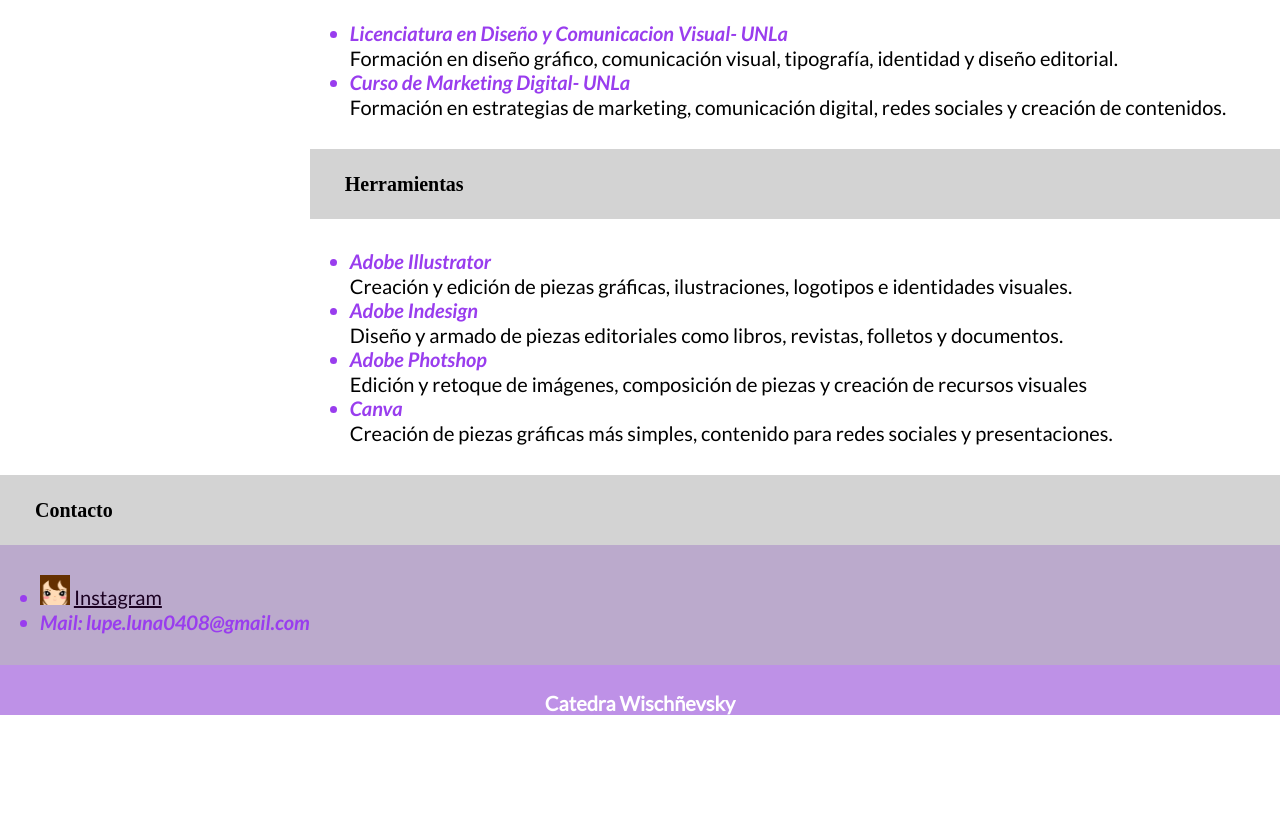
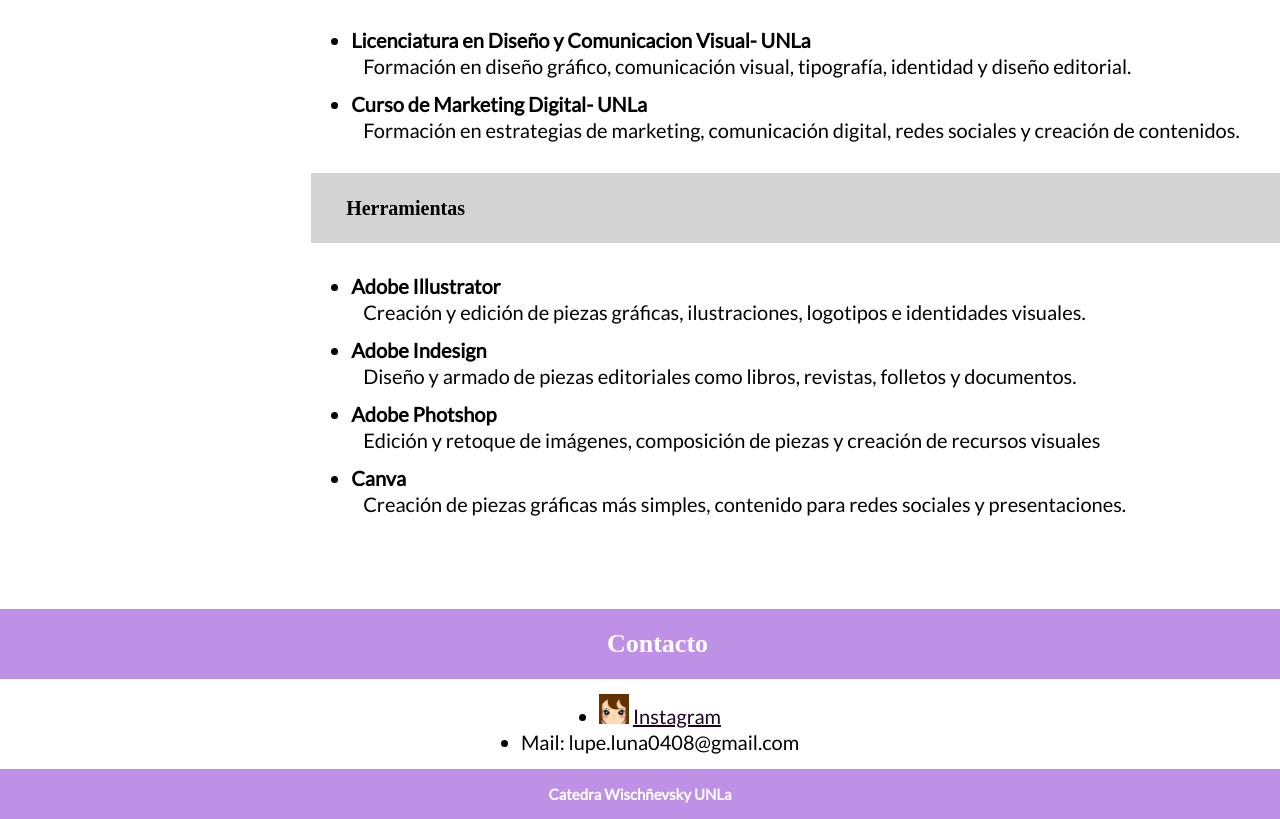
Before and after one commit to Guada080/curriculum-guadalupe-luna, a plain HTML site: page index.html in a window 1280 px wide. Shown: the part 431-1250 px from the top of the page. Before the commit the page ends 1146 px from the top, so only its background shows below. Drawn offline with Linux system fonts and the light colour scheme; a web font is replaced by a local one.

Commit message:
Correciones en listado

```diff
--- a/estilos.css
+++ b/estilos.css
@@ -18,7 +18,7 @@
 * {
     font-family: "Lato regular";
     text-wrap-style: balance;
-    line-height: 24px;
+    line-height: 26px;
     font-size: 20px;
     margin: 0;
     padding: 20;
@@ -44,7 +44,7 @@ h2 {
 h3 {
     padding-left: 35px;
     font-family: "hagrid";
-    font-size: 1rem;
+    font-size: 1.3 rem;
     background-color: lightgray;
     height: 70px;
     margin-block: 30px;
@@ -66,27 +66,20 @@ nav {
     gap: 15px;
 }
 
-a{
+a {
     color: rgb(27, 1, 34);
 }
 
-p {
-    padding-left: 35px;
-}
+
 
 h4 {
     height: 50px;
-    background-color:  #be91e7;
+    font-size: 15px;
+    background-color: #be91e7;
     display: flex;
-    align-items: flex-end;
+    align-items: center;
     color: white;
-    justify-content: space-around;
-}
-
-
-#Contacto{
-    background-color:  #bac;
-    padding-bottom: 30px;
+    justify-content: center;
 }
 
 main {
@@ -95,9 +88,27 @@ main {
     justify-content: space-between;
 }
 
-li{
-    font-family: "Lato bold italic";
-    font-size: 20px;
-    color: #993dee;
-    line-height: 25px;
+
+#contacto {
+    margin: 0;
+    margin-top: 80px;
+    font-size: 1.3rem;
+    color: white;
+    background-color: #be91e7;
+    display: flex;
+    justify-content: center;
 }
+
+
+#redes {
+    height: 90px;
+    display: flex;
+    justify-content: center;
+    flex-direction: column;
+    align-items: center;
+}
+
+p{
+    margin: 12px;
+    margin-top: 0;
+}
--- a/index.html
+++ b/index.html
@@ -18,6 +18,7 @@
          <a href="#">Portfolio</a>
       </nav>
    </header>
+
    <main>
       <section>
          <h1>Curriculum Guadalupe Luna</h1>
@@ -34,44 +35,44 @@
 
          <section id="Estudios">
             <h3>Estudios</h3>
-            <ul>
-               <li>Licenciatura en Diseño y Comunicacion Visual- UNLa</li>
-               Formación en diseño gráfico, comunicación visual, tipografía, identidad y diseño editorial.
-               <li>Curso de Marketing Digital- UNLa</li>
-               Formación en estrategias de marketing, comunicación digital, redes sociales y creación de contenidos.
+            <ul> <!-- Aca tengo una duda y es si me estoy pasando con la cantidad de h. Es legal hacerlo asi o deberia diferenciar el listado de otra forma?-->
+
+               <li> <h5> Licenciatura en Diseño y Comunicacion Visual- UNLa </h5></li>
+              <p> Formación en diseño gráfico, comunicación visual, tipografía, identidad y diseño editorial.</p>
+               <li><h5>Curso de Marketing Digital- UNLa</h5></li>
+              <p> Formación en estrategias de marketing, comunicación digital, redes sociales y creación de contenidos.</p>
             </ul>
             <h3>Herramientas</h3>
             <ul>
-               <li> Adobe Illustrator </li>
-               Creación y edición de piezas gráficas, ilustraciones, logotipos e identidades visuales.
-               <li>Adobe Indesign</li>
-               Diseño y armado de piezas editoriales como libros, revistas, folletos y documentos.
-               <li>Adobe Photshop</li>
-               Edición y retoque de imágenes, composición de piezas y creación de recursos visuales
-               <li> Canva</li>
-               Creación de piezas gráficas más simples, contenido para redes sociales y presentaciones.
+               <li><h5> Adobe Illustrator </h5></li>
+              <p> Creación y edición de piezas gráficas, ilustraciones, logotipos e identidades visuales.</p>
+               <li><h5>Adobe Indesign</h5></li>
+              <p> Diseño y armado de piezas editoriales como libros, revistas, folletos y documentos.</p>
+               <li><h5>Adobe Photshop</h5></li>
+               <p>Edición y retoque de imágenes, composición de piezas y creación de recursos visuales</p>
+               <li> <h5>Canva </h5></li>
+               <p>Creación de piezas gráficas más simples, contenido para redes sociales y presentaciones.</p>
             </ul>
          </section>
       </div>
    </main>
 
    <footer>
-      <section id="Contacto">
-         <h3> Contacto</h3>
-         <ul>
+         <h3 id="contacto"> Contacto</h3>
+         <ul id="redes">
             <li>
                <img src="img/imag-ig.jpg" width="30" height="30" />
                <a href="https://www.instagram.com/hey.wuadi">Instagram</a>
-
             </li>
 
             <li>
-               Mail: lupe.luna0408@gmail.com</p>
+               Mail: lupe.luna0408@gmail.com
             </li>
-      </section>
+
       </ul>
 
-      <h4> Catedra Wischñevsky</h4>
+      <h4>Catedra Wischñevsky UNLa</h4>
+
    </footer>
 </body>
 
```
